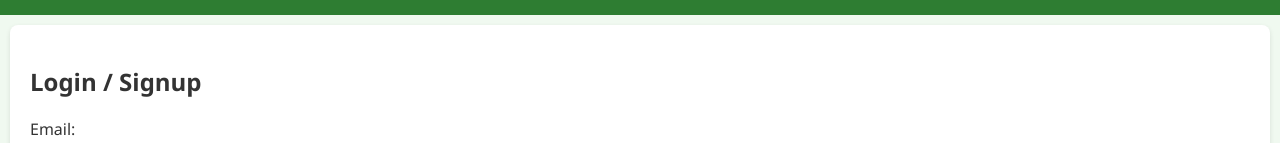
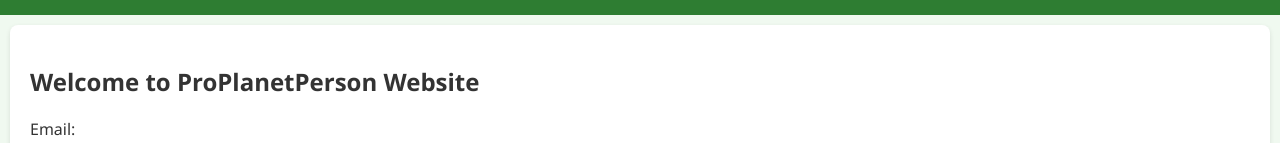
Before and after one commit to avinash1234-ai/proplanet-person, a Next.js app: page / in a window 1280 px wide. Shown: the part 125-268 px from the top of the page. Built offline with nearby package versions, Linux system fonts and the light colour scheme.

Commit message:
Updated login heading

```diff
--- a/src/pages/index.js
+++ b/src/pages/index.js
@@ -7,7 +7,7 @@
       <Header />
       <main>
         <section>
-          <h2>Login / Signup</h2>
+          <h2>Welcome to ProPlanetPerson Website</h2>
           <form>
             <label>Email:</label>
             <input type="email" placeholder="you@example.com" />
```
